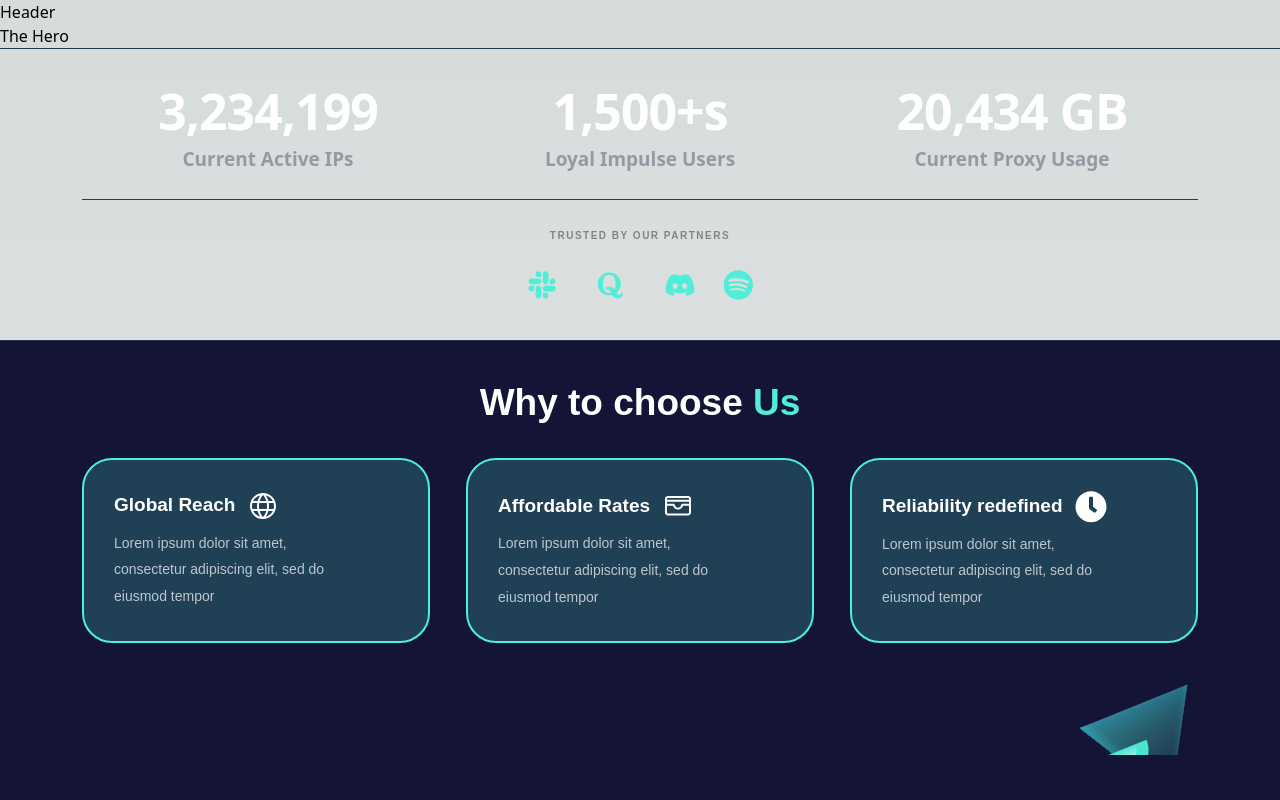
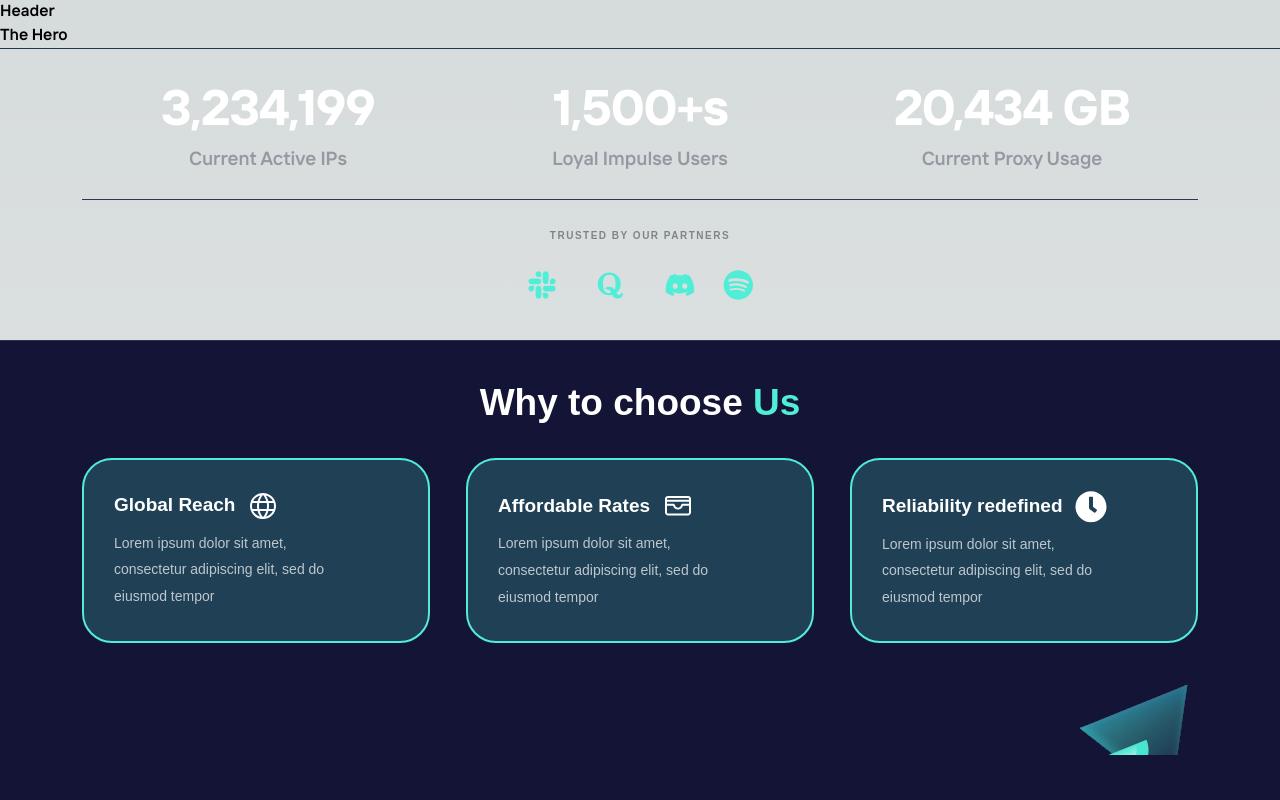
Before and after one commit to Radial-code/impulse-proxies, a Next.js app: page / in a window 1280 px wide. Shown: the top 800 px of the page. Built offline with nearby package versions, Linux system fonts and the light colour scheme.

Commit message:
font-family added

```diff
--- a/styles/globals.css
+++ b/styles/globals.css
@@ -1,7 +1,7 @@
 @tailwind base;
 @tailwind components;
 @tailwind utilities;
-@import url('https://fonts.googleapis.com/css2?family=Montserrat:wght@100;200;300;400;500;600;700;800;900&display=swap');
+@import url("https://fonts.googleapis.com/css2?family=Montserrat:wght@100;200;300;400;500;600;700;800;900&display=swap");
 @import url(./footer.css);
 :root {
   --foreground-rgb: 0, 0, 0;
@@ -16,8 +16,20 @@
     --background-end-rgb: 0, 0, 0;
   }
 }
-
+@font-face {
+  font-family: tt-interfaces;
+  src: url("./fonts/TTInterfaces-DemiBold.ttf");
+  font-style: normal;
+  font-weight: 600; /* DemiBold weight */
+}
+@font-face {
+  font-family: tt-interfaces;
+  src: url("./fonts/TTInterfaces-Bold.ttf");
+  font-style: normal;
+  font-weight: Bold; /* Bold weight */
+}
 body {
+  font-family: tt-interfaces;
   color: rgb(var(--foreground-rgb));
   background: linear-gradient(
       to bottom,
```
Also changed, not shown: styles/fonts/TTInterfaces-Bold.ttf (added), styles/fonts/TTInterfaces-DemiBold.ttf (added).
